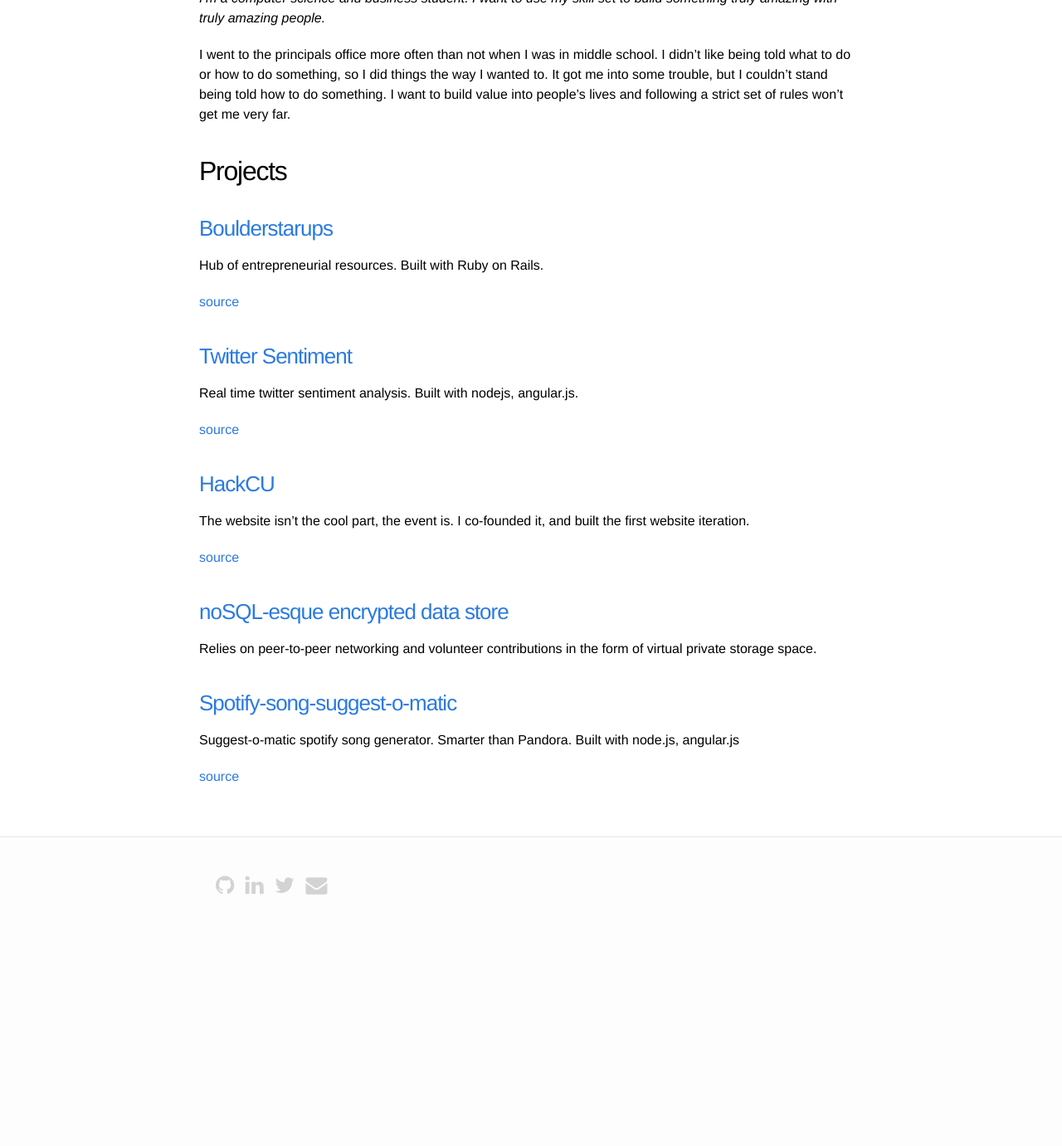
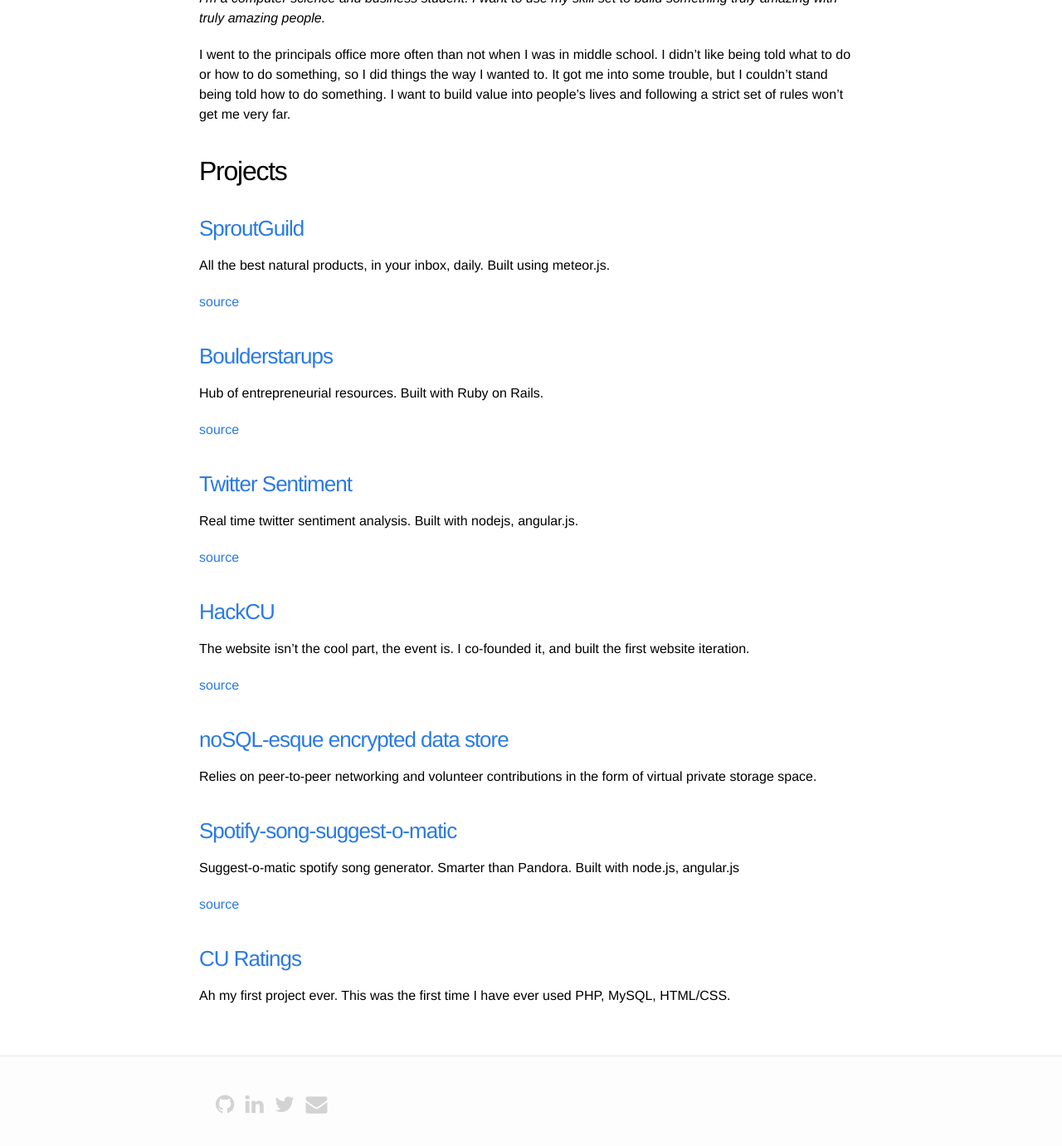
Before and after one commit to Zandrr/Zandrr.github.io, a Jekyll site: the page built from about.md, in a window 1280 px wide and 1400 px high, scrolled down 192 px. Shown: the top 1381 px of the window at 83% size. Built offline with Jekyll 4.4.1, drawn with Linux system fonts in a browser that asks for light colours; nearby versions of some CDN libraries; before the commit the page ends 1332 px from its top, so only the background shows below that.

Commit message:
updated about

```diff
--- a/about.md
+++ b/about.md
@@ -12,6 +12,15 @@
 I didn't like being told what to do or how to do something, so I did things the way I wanted to.  It got me into some trouble, but I couldn't stand being told how to do something. I want to build value into people's lives and following a strict set of rules won't get me very far.
 
 ##Projects
+
+###[SproutGuild](http://sproutguild.com)
+
+
+All the best natural products, in your inbox, daily.  Built using meteor.js.
+
+
+[source](https://github.com/sproutguild/SproutGuild)
+
 
 ###[Boulderstarups](http://boulderstartups.org)
 
@@ -50,3 +59,8 @@
 Suggest-o-matic spotify song generator.  Smarter than Pandora.  Built with node.js, angular.js
 
 [source](https://github.com/Zandrr/spotifyApp)
+
+
+###[CU Ratings](https://github.com/Zandrr/CUratings)
+
+Ah my first project ever.  This was the first time I have ever used PHP, MySQL, HTML/CSS.
```
Also changed, not shown: 1 other file.
